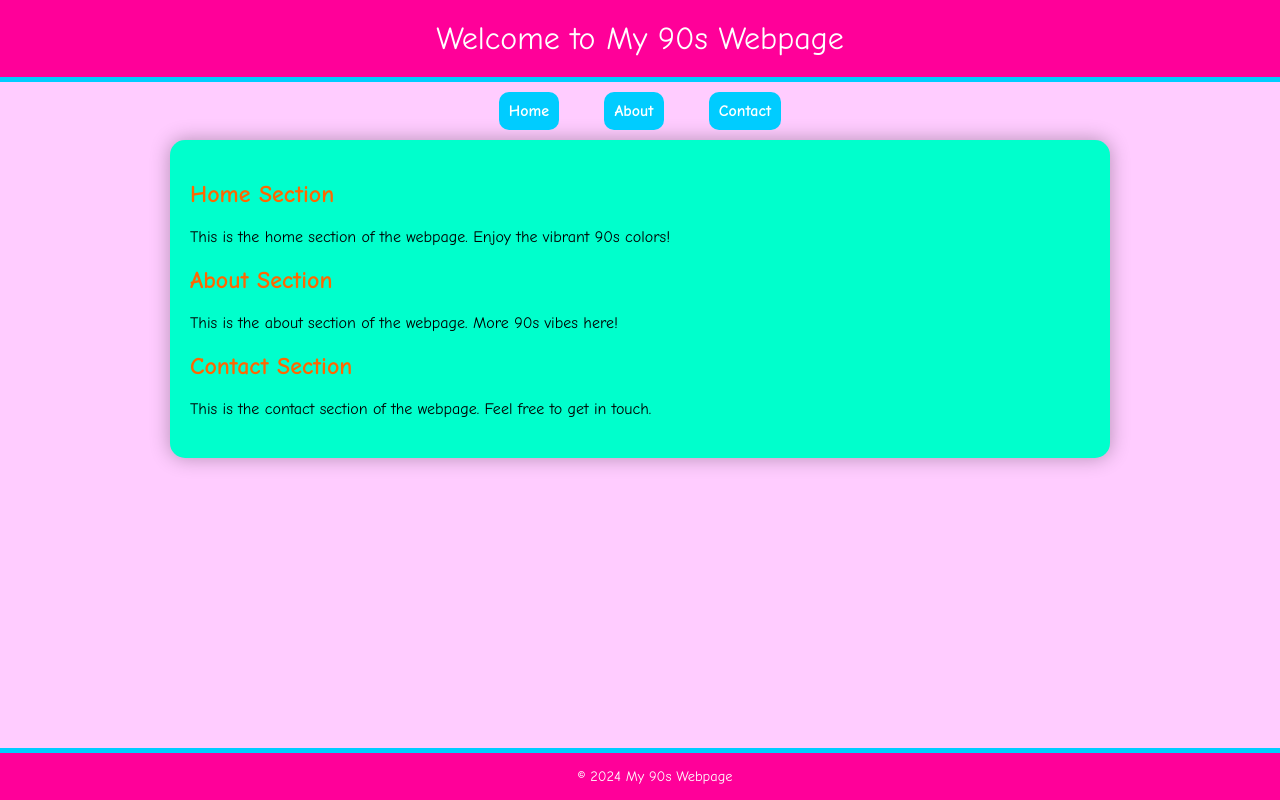
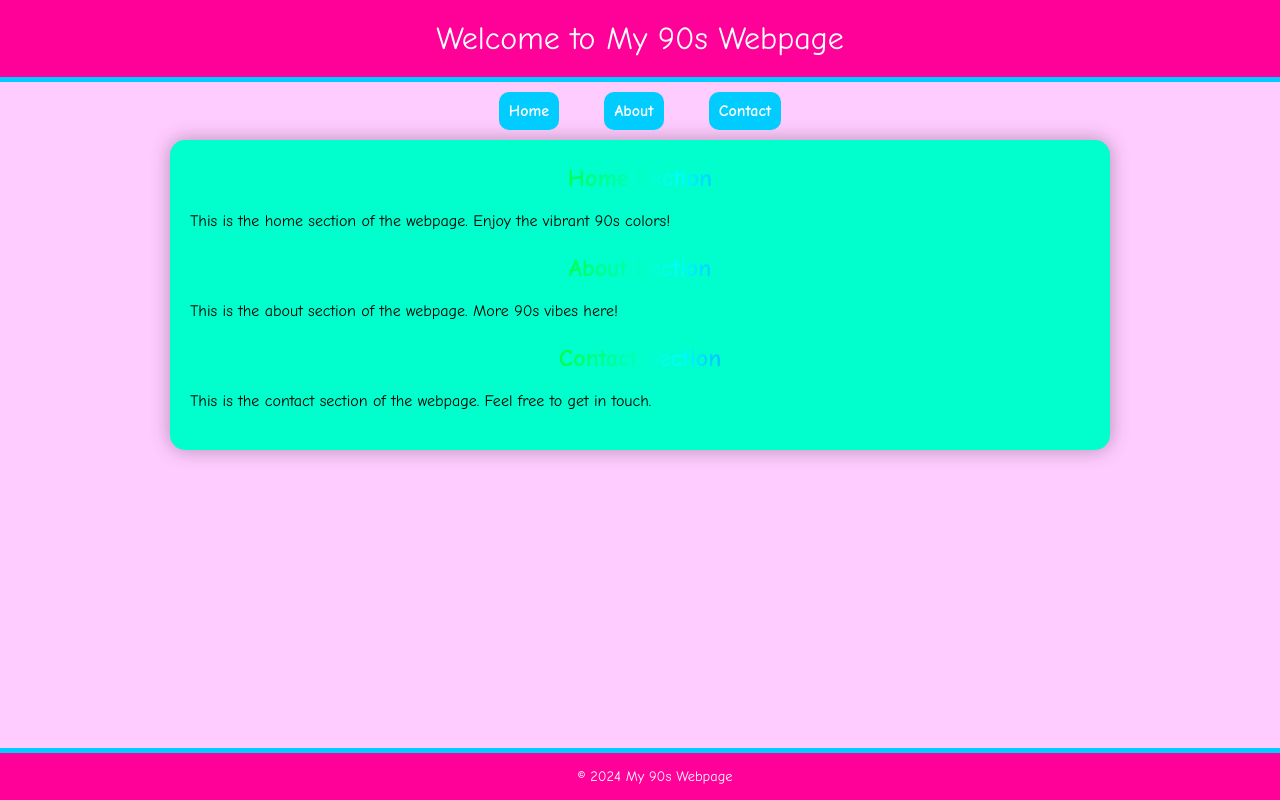
Before and after one commit to herondedalus/herondedalus.github.io, a plain HTML site: page index.html in a window 1280 px wide. Shown: the top 800 px of the page. Drawn offline with Linux system fonts and the light colour scheme.

Commit message:
Update index.html

```diff
--- a/index.html
+++ b/index.html
@@ -48,6 +48,16 @@
         section {
             margin-bottom: 20px;
         }
+        h2 {
+            background: linear-gradient(to right, #ff0000, #ff7f00, #ffff00, #7fff00, #00ff00, #00ff7f, #00ffff, #007fff, #0000ff, #7f00ff, #ff00ff, #ff007f);
+            -webkit-background-clip: text;
+            -webkit-text-fill-color: transparent;
+            font-size: 1.5em;
+            margin: 0;
+            padding: 0;
+            text-align: center;
+            line-height: 1.5em;
+        }
         footer {
             background-color: #ff0099;
             color: #fff;
@@ -74,17 +84,17 @@
 
     <div class="container">
         <section id="home">
-            <h2 style="color: #ff6600;">Home Section</h2>
+            <h2>Home Section</h2>
             <p>This is the home section of the webpage. Enjoy the vibrant 90s colors!</p>
         </section>
 
         <section id="about">
-            <h2 style="color: #ff6600;">About Section</h2>
+            <h2>About Section</h2>
             <p>This is the about section of the webpage. More 90s vibes here!</p>
         </section>
 
         <section id="contact">
-            <h2 style="color: #ff6600;">Contact Section</h2>
+            <h2>Contact Section</h2>
             <p>This is the contact section of the webpage. Feel free to get in touch.</p>
         </section>
     </div>
```
